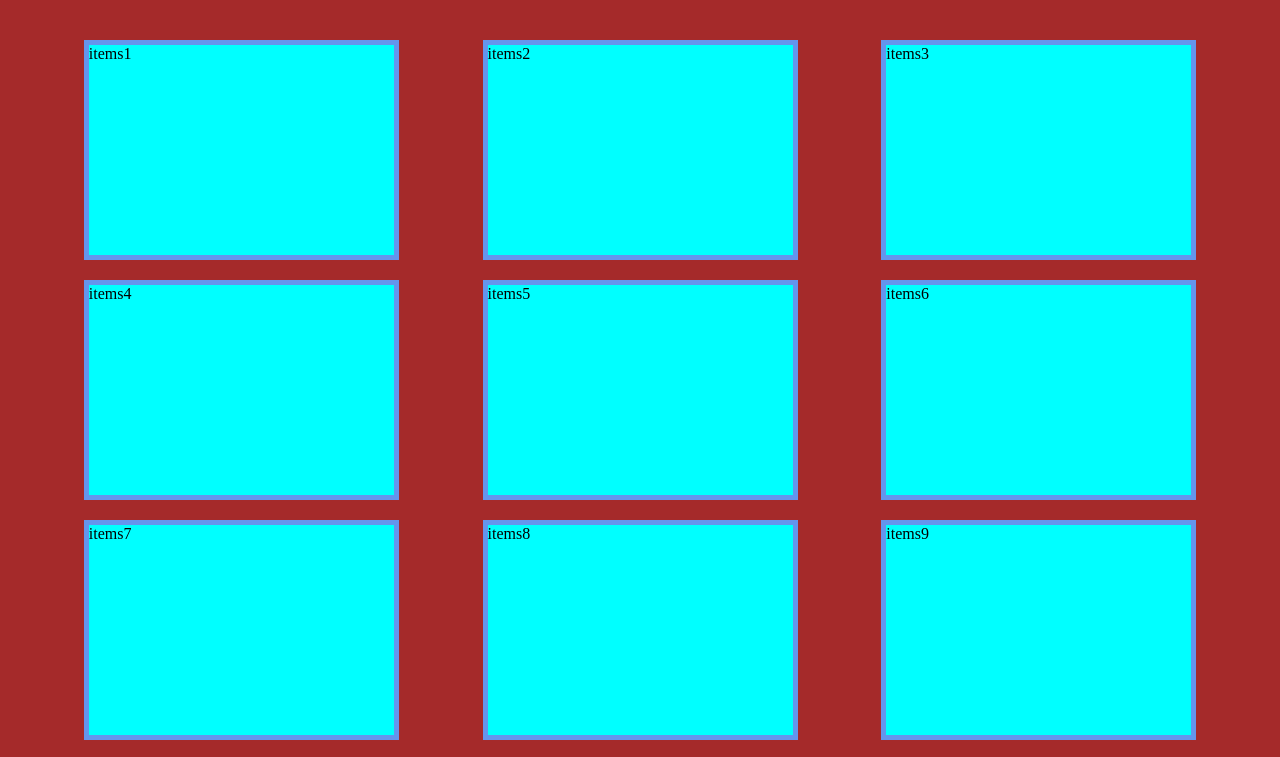
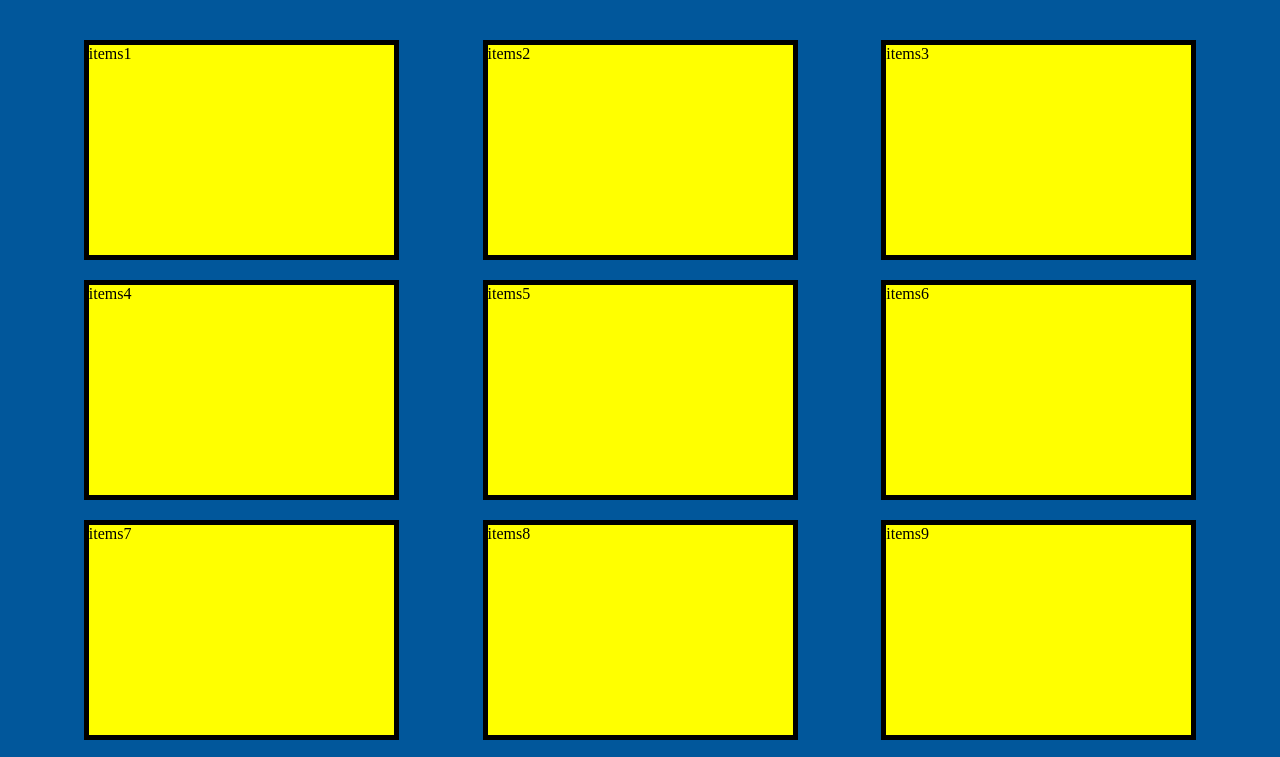
Before and after one commit to ambarsuarezriera/practicaFlex, a plain HTML site: page index.html in a window 1280 px wide. Shown: the top 757 px of the page. Drawn offline with Linux system fonts and the light colour scheme.

Commit message:
cambio de color

```diff
--- a/css/style.css
+++ b/css/style.css
@@ -12,7 +12,7 @@ body {
 
 .container {
     /* ------properties css  style ------*/
-    background-color: brown;
+    background-color: #01579b;
     padding: 10px;
     height: 1000px;
 
@@ -29,8 +29,8 @@ body {
 
 .item {
      /* ------properties css  style ------*/
-    background-color: cyan;
-    border: thick solid cornflowerblue;
+    background-color: #ffff00;
+    border: thick solid black;
     width: 25%;
     margin: 10px;
 
```
